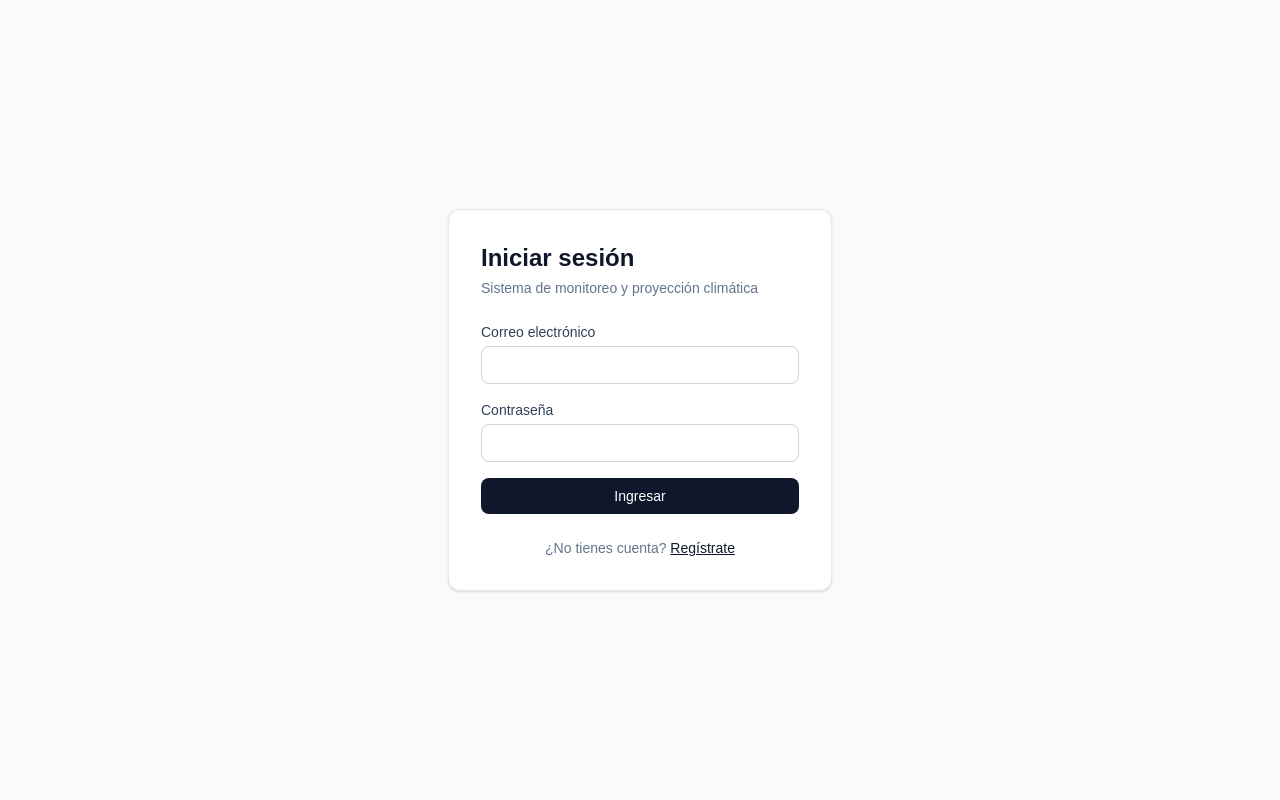
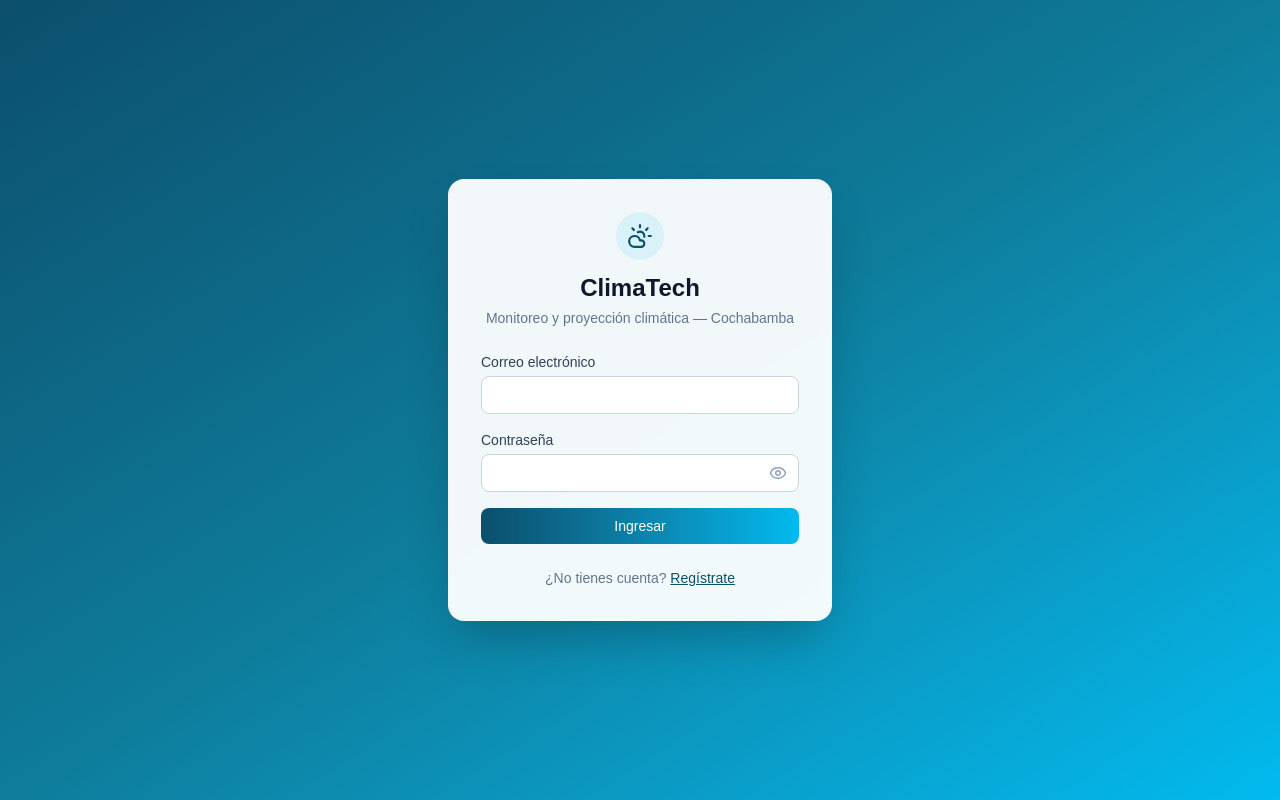
Before and after one commit to AlanRiveros333/ClimaTech, a Next.js app in the folder frontend/: page /login in a window 1280 px wide. Built offline with nearby package versions, Linux system fonts and the light colour scheme; no server answers.

Commit message:
style: redisenar login y registro con fondo degradado tipo cielo

```diff
--- a/frontend/app/login/page.tsx
+++ b/frontend/app/login/page.tsx
@@ -3,6 +3,7 @@
 import { useState } from 'react'
 import { useRouter } from 'next/navigation'
 import Link from 'next/link'
+import { Eye, EyeOff, CloudSun } from 'lucide-react'
 import { createClient } from '@/lib/supabase/client'
 
 export default function LoginPage() {
@@ -11,6 +12,7 @@ export default function LoginPage() {
 
   const [email, setEmail] = useState('')
   const [password, setPassword] = useState('')
+  const [mostrarPassword, setMostrarPassword] = useState(false)
   const [error, setError] = useState<string | null>(null)
   const [cargando, setCargando] = useState(false)
 
@@ -33,12 +35,17 @@ export default function LoginPage() {
   }
 
   return (
-    <div className="flex min-h-screen items-center justify-center bg-slate-50 px-4">
-      <div className="w-full max-w-sm rounded-xl border border-slate-200 bg-white p-8 shadow-sm">
-        <h1 className="mb-1 text-2xl font-semibold text-slate-900">Iniciar sesión</h1>
-        <p className="mb-6 text-sm text-slate-500">
-          Sistema de monitoreo y proyección climática
+    <div className="flex min-h-screen items-center justify-center bg-gradient-to-br from-[#0B4F6C] via-[#0E7C9B] to-[#01BAEF] px-4">
+      <div className="w-full max-w-sm rounded-2xl border border-white/20 bg-white/95 p-8 shadow-2xl backdrop-blur">
+        <div className="mb-6 flex flex-col items-center text-center">
+          <div className="mb-3 flex h-12 w-12 items-center justify-center rounded-full bg-[#01BAEF]/10">
+            <CloudSun size={26} color="#0B4F6C" />
+          </div>
+          <h1 className="text-2xl font-semibold text-slate-900">ClimaTech</h1>
+          <p className="mt-1 text-sm text-slate-500">
+            Monitoreo y proyección climática — Cochabamba
           </p>
+        </div>
 
         <form onSubmit={handleSubmit} className="space-y-4">
           <div>
@@ -51,7 +58,7 @@ export default function LoginPage() {
               required
               value={email}
               onChange={(e) => setEmail(e.target.value)}
-              className="w-full rounded-lg border border-slate-300 px-3 py-2 text-sm focus:border-slate-500 focus:outline-none focus:ring-1 focus:ring-slate-500"
+              className="w-full rounded-lg border border-slate-300 bg-white px-3 py-2 text-sm text-slate-900 placeholder-slate-400 focus:border-[#0E7C9B] focus:outline-none focus:ring-1 focus:ring-[#0E7C9B]"
             />
           </div>
 
@@ -59,14 +66,24 @@ export default function LoginPage() {
             <label htmlFor="password" className="mb-1 block text-sm font-medium text-slate-700">
               Contraseña
             </label>
+            <div className="relative">
               <input
                 id="password"
-              type="password"
+                type={mostrarPassword ? 'text' : 'password'}
                 required
                 value={password}
                 onChange={(e) => setPassword(e.target.value)}
-              className="w-full rounded-lg border border-slate-300 px-3 py-2 text-sm focus:border-slate-500 focus:outline-none focus:ring-1 focus:ring-slate-500"
+                className="w-full rounded-lg border border-slate-300 bg-white px-3 py-2 pr-10 text-sm text-slate-900 placeholder-slate-400 focus:border-[#0E7C9B] focus:outline-none focus:ring-1 focus:ring-[#0E7C9B]"
               />
+              <button
+                type="button"
+                onClick={() => setMostrarPassword((v) => !v)}
+                aria-label={mostrarPassword ? 'Ocultar contraseña' : 'Mostrar contraseña'}
+                className="absolute right-3 top-1/2 -translate-y-1/2 text-slate-400 hover:text-slate-600"
+              >
+                {mostrarPassword ? <EyeOff size={18} /> : <Eye size={18} />}
+              </button>
+            </div>
           </div>
 
           {error && (
@@ -78,7 +95,7 @@ export default function LoginPage() {
           <button
             type="submit"
             disabled={cargando}
-            className="w-full rounded-lg bg-slate-900 py-2 text-sm font-medium text-white transition hover:bg-slate-800 disabled:opacity-50"
+            className="w-full rounded-lg bg-gradient-to-r from-[#0B4F6C] to-[#01BAEF] py-2 text-sm font-medium text-white transition hover:opacity-90 disabled:opacity-50"
           >
             {cargando ? 'Ingresando...' : 'Ingresar'}
           </button>
@@ -86,7 +103,7 @@ export default function LoginPage() {
 
         <p className="mt-6 text-center text-sm text-slate-500">
           ¿No tienes cuenta?{' '}
-          <Link href="/register" className="font-medium text-slate-900 underline">
+          <Link href="/register" className="font-medium text-[#0B4F6C] underline">
             Regístrate
           </Link>
         </p>
--- a/frontend/app/register/page.tsx
+++ b/frontend/app/register/page.tsx
@@ -3,7 +3,7 @@
 import { useState } from 'react'
 import { useRouter } from 'next/navigation'
 import Link from 'next/link'
-import { Eye, EyeOff } from 'lucide-react'
+import { Eye, EyeOff, CloudSun } from 'lucide-react'
 import { createClient } from '@/lib/supabase/client'
 
 export default function RegisterPage() {
@@ -36,10 +36,11 @@ export default function RegisterPage() {
     setCargando(false)
 
     if (error) {
+      console.error('Error de registro (Supabase):', error)
       setError(
         error.message.includes('already registered')
           ? 'Ese correo ya está registrado.'
-          : 'No se pudo completar el registro. Intenta de nuevo.'
+          : `No se pudo completar el registro: ${error.message}`
       )
       return
     }
@@ -49,10 +50,15 @@ export default function RegisterPage() {
   }
 
   return (
-    <div className="flex min-h-screen items-center justify-center bg-slate-50 px-4">
-      <div className="w-full max-w-sm rounded-xl border border-slate-200 bg-white p-8 shadow-sm">
-        <h1 className="mb-1 text-2xl font-semibold text-slate-900">Crear cuenta</h1>
-        <p className="mb-6 text-sm text-slate-500">Regístrate como usuario estándar</p>
+    <div className="flex min-h-screen items-center justify-center bg-gradient-to-br from-[#0B4F6C] via-[#0E7C9B] to-[#01BAEF] px-4">
+      <div className="w-full max-w-sm rounded-2xl border border-white/20 bg-white/95 p-8 shadow-2xl backdrop-blur">
+        <div className="mb-6 flex flex-col items-center text-center">
+          <div className="mb-3 flex h-12 w-12 items-center justify-center rounded-full bg-[#01BAEF]/10">
+            <CloudSun size={26} color="#0B4F6C" />
+          </div>
+          <h1 className="text-2xl font-semibold text-slate-900">Crear cuenta</h1>
+          <p className="mt-1 text-sm text-slate-500">Regístrate como usuario estándar</p>
+        </div>
 
         {exito ? (
           <p className="rounded-lg bg-green-50 p-3 text-sm text-green-700">
@@ -70,7 +76,7 @@ export default function RegisterPage() {
                 required
                 value={nombreCompleto}
                 onChange={(e) => setNombreCompleto(e.target.value)}
-                className="w-full rounded-lg border border-slate-300 bg-white px-3 py-2 text-sm text-slate-900 placeholder-slate-400 focus:border-slate-500 focus:outline-none focus:ring-1 focus:ring-slate-500"
+                className="w-full rounded-lg border border-slate-300 bg-white px-3 py-2 text-sm text-slate-900 placeholder-slate-400 focus:border-[#0E7C9B] focus:outline-none focus:ring-1 focus:ring-[#0E7C9B]"
               />
             </div>
 
@@ -84,7 +90,7 @@ export default function RegisterPage() {
                 required
                 value={email}
                 onChange={(e) => setEmail(e.target.value)}
-                className="w-full rounded-lg border border-slate-300 bg-white px-3 py-2 text-sm text-slate-900 placeholder-slate-400 focus:border-slate-500 focus:outline-none focus:ring-1 focus:ring-slate-500"
+                className="w-full rounded-lg border border-slate-300 bg-white px-3 py-2 text-sm text-slate-900 placeholder-slate-400 focus:border-[#0E7C9B] focus:outline-none focus:ring-1 focus:ring-[#0E7C9B]"
               />
             </div>
 
@@ -100,7 +106,7 @@ export default function RegisterPage() {
                   minLength={6}
                   value={password}
                   onChange={(e) => setPassword(e.target.value)}
-                  className="w-full rounded-lg border border-slate-300 bg-white px-3 py-2 pr-10 text-sm text-slate-900 placeholder-slate-400 focus:border-slate-500 focus:outline-none focus:ring-1 focus:ring-slate-500"
+                  className="w-full rounded-lg border border-slate-300 bg-white px-3 py-2 pr-10 text-sm text-slate-900 placeholder-slate-400 focus:border-[#0E7C9B] focus:outline-none focus:ring-1 focus:ring-[#0E7C9B]"
                 />
                 <button
                   type="button"
@@ -122,7 +128,7 @@ export default function RegisterPage() {
             <button
               type="submit"
               disabled={cargando}
-              className="w-full rounded-lg bg-slate-900 py-2 text-sm font-medium text-white transition hover:bg-slate-800 disabled:opacity-50"
+              className="w-full rounded-lg bg-gradient-to-r from-[#0B4F6C] to-[#01BAEF] py-2 text-sm font-medium text-white transition hover:opacity-90 disabled:opacity-50"
             >
               {cargando ? 'Creando cuenta...' : 'Crear cuenta'}
             </button>
@@ -131,7 +137,7 @@ export default function RegisterPage() {
 
         <p className="mt-6 text-center text-sm text-slate-500">
           ¿Ya tienes cuenta?{' '}
-          <Link href="/login" className="font-medium text-slate-900 underline">
+          <Link href="/login" className="font-medium text-[#0B4F6C] underline">
             Inicia sesión
           </Link>
         </p>
```
Lines whose indentation alone changed are shown as unchanged.
